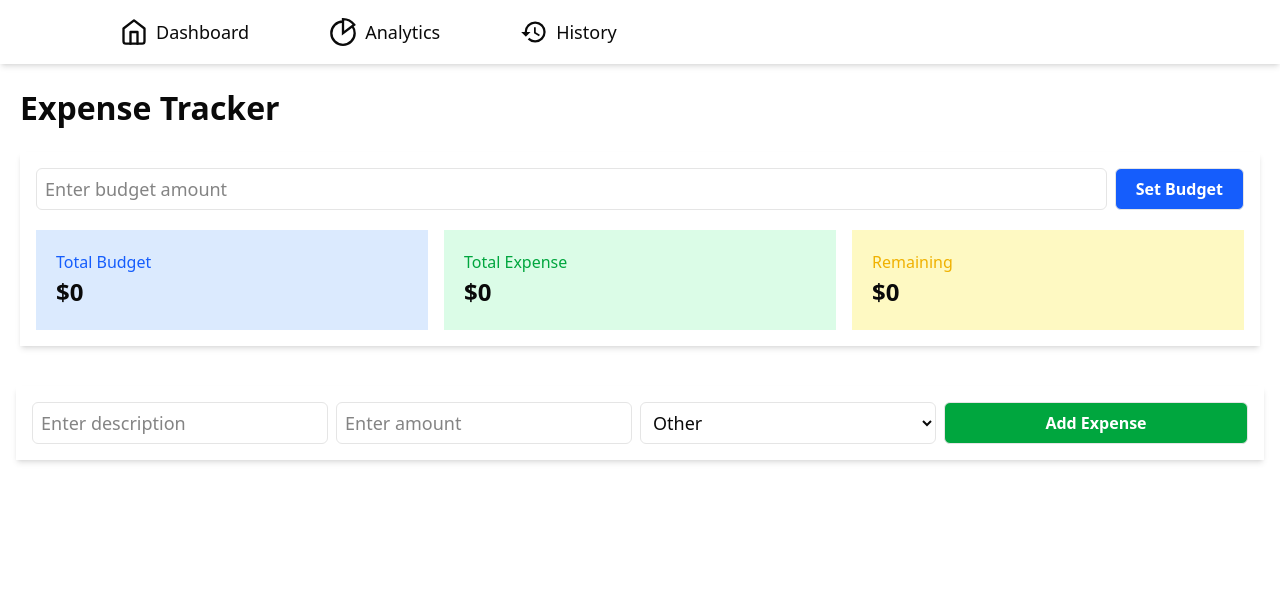
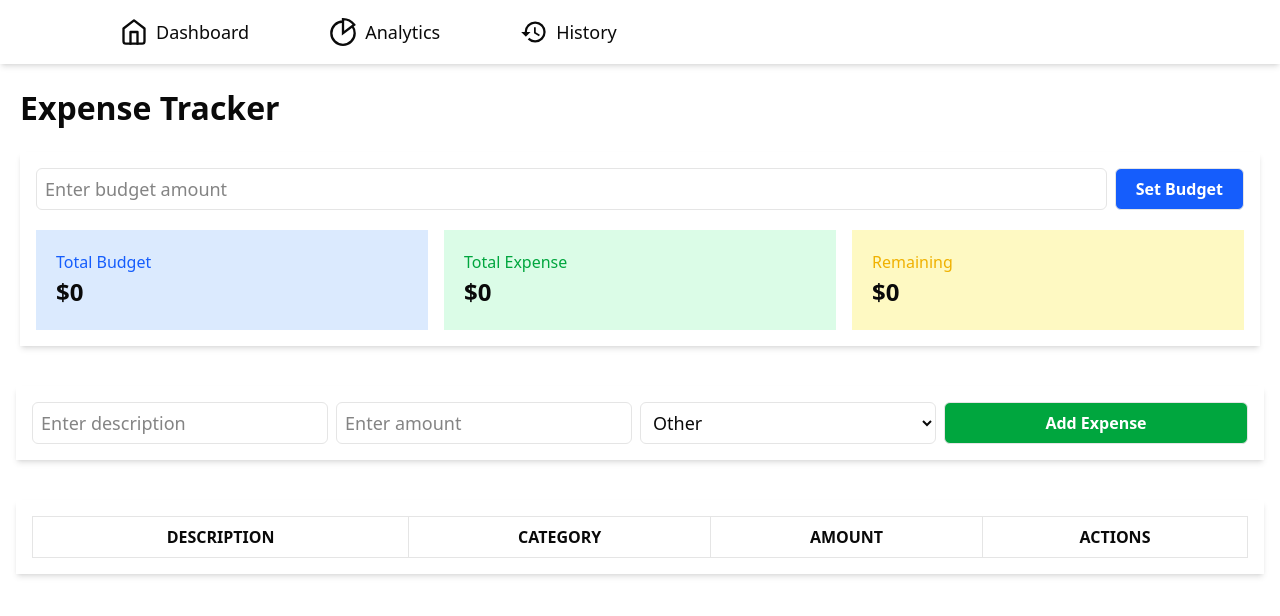
Before and after one commit to Vasanthkumar12/daily-tasks, a React (Vite) app in the folder day 25th Apr 25/Expense Tracker/: page / in a window 1280 px wide. Shown: the top 616 px of the page. Built offline with nearby package versions, Linux system fonts and the light colour scheme.

Commit message:
Applied styling for Display Expenses component

```diff
--- a/day 25th Apr 25/Expense Tracker/src/App.jsx
+++ b/day 25th Apr 25/Expense Tracker/src/App.jsx
@@ -2,6 +2,7 @@
 // import { Demo } from './Demo'
 import { Navbar } from './common/NavBar'
 import { AddExpense } from './components/Budget/AddExpense'
+import { DisplayExpenses } from './components/Budget/DisplayExpenses'
 import { SetBudget } from './components/Budget/SetBudget'
 
 function App() {
@@ -11,6 +12,7 @@ function App() {
       <Navbar />
       <SetBudget />
       <AddExpense />
+      <DisplayExpenses />
     </>
   )
 }
--- a/day 25th Apr 25/Expense Tracker/src/components/Budget/DisplayExpenses.jsx
+++ b/day 25th Apr 25/Expense Tracker/src/components/Budget/DisplayExpenses.jsx
@@ -2,14 +2,18 @@ import React from 'react'
 
 export const DisplayExpenses = () => {
   return (
-    <div>
-        <table>
+    <div className='m-4 shadow-md p-4 mt-10'>
+        <table className='border w-full'>
             <thead>
-                <th>DESCRIPTION</th>
-                <th>CATEGORY</th>
-                <th>AMOUNT</th>
-                <th>ACTIONS</th>
+                <th className='border p-2'>DESCRIPTION</th>
+                <th className='border p-2'>CATEGORY</th>
+                <th className='border p-2'>AMOUNT</th>
+                <th className='border p-2'>ACTIONS</th>
             </thead>
+
+            <tbody>
+
+            </tbody>
         </table>
     </div>
   )
```
